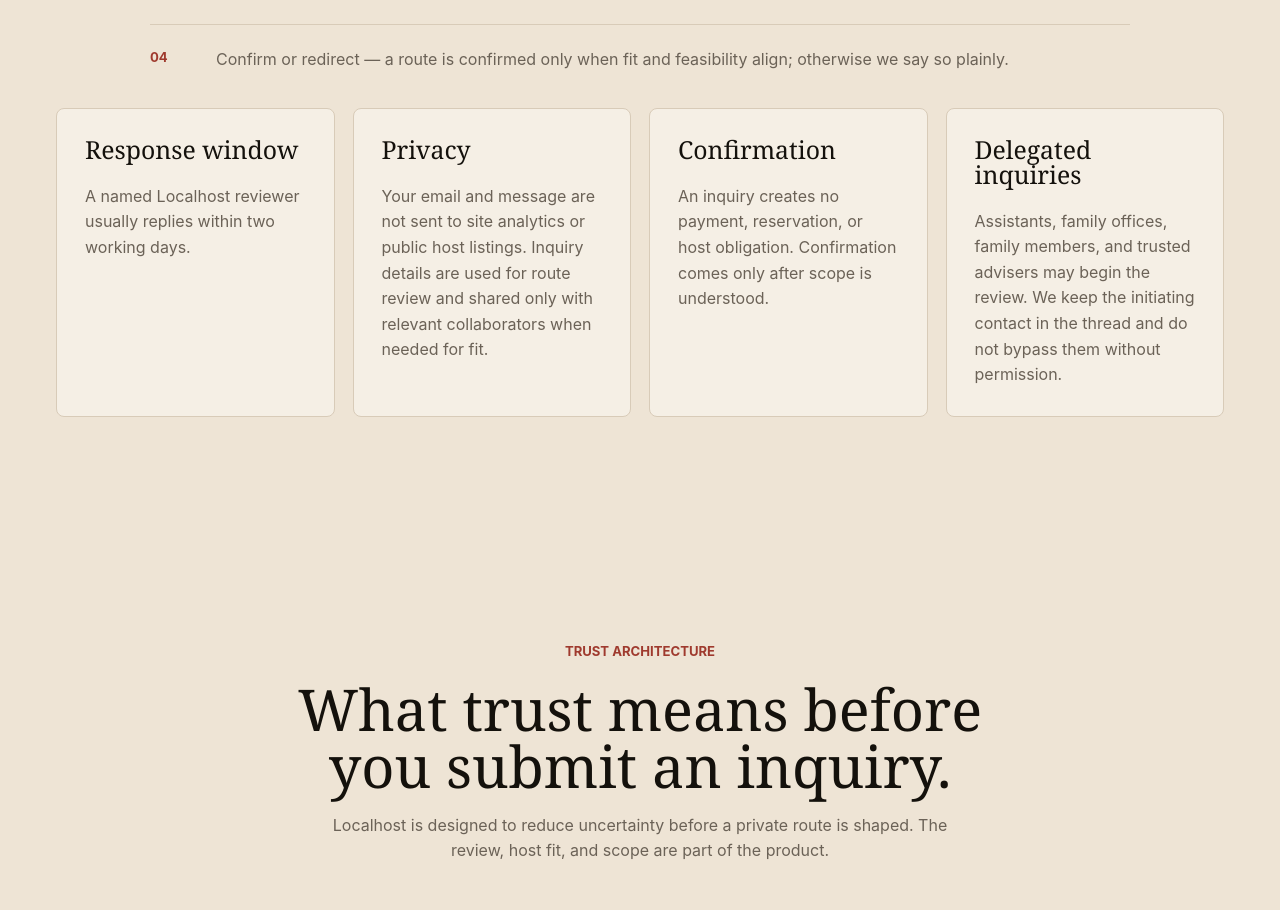
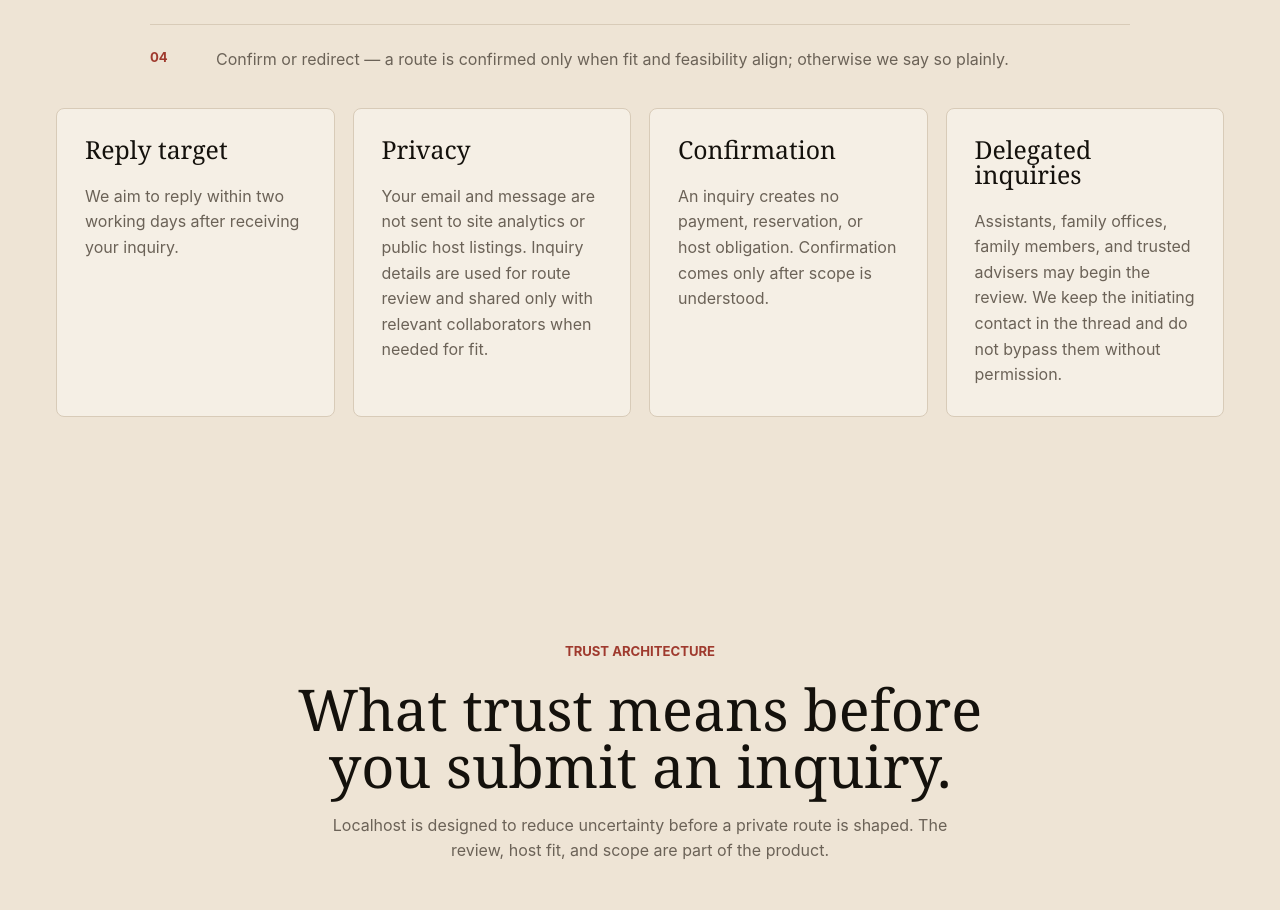
Before and after one commit to luckyericyao/localhostchinav1, a Next.js app: page /trust in a window 1280 px wide. Shown: the part 1700-2610 px from the top of the page. Built offline with nearby package versions, Linux system fonts and the light colour scheme.

Commit message:
Describe reply timing as a target after receipt

```diff
--- a/app/inquiry/page.tsx
+++ b/app/inquiry/page.tsx
@@ -8,7 +8,7 @@ import type {
   LocalhostIntentType,
   LocalhostRouteContext
 } from "@/app/actions/submitLocalhostInquiry";
-import { localhostResponseWindow } from "@/lib/contact";
+import { localhostReplyTarget } from "@/lib/contact";
 import { approvedOperator, publicOperator } from "@/lib/operator";
 import { culturalVisualLayers } from "@/lib/content";
 import { buildLocalhostPageMetadata } from "@/lib/metadata";
@@ -147,8 +147,7 @@ export default async function InquiryPage({ searchParams }: InquiryPageProps) {
                 </p>
               </div>
               <p className="fine-copy">
-                We aim to reply {localhostResponseWindow} after receiving your
-                inquiry, to the person who began the conversation.
+                {localhostReplyTarget} We reply to the person who began the conversation.
               </p>
               {operator ? (
                 <p className="fine-copy">
--- a/app/trust/page.tsx
+++ b/app/trust/page.tsx
@@ -3,7 +3,7 @@ import Link from "next/link";
 import { SiteFooter } from "@/components/SiteFooter";
 import { SiteHeader } from "@/components/SiteHeader";
 import { OperatorDetails } from "@/components/OperatorDetails";
-import { localhostResponseWindow } from "@/lib/contact";
+import { localhostReplyTarget } from "@/lib/contact";
 import { buildLocalhostPageMetadata } from "@/lib/metadata";
 
 export const metadata: Metadata = buildLocalhostPageMetadata({
@@ -79,8 +79,8 @@ const trustProcess = [
 
 const trustCommitments = [
   {
-    title: "Response window",
-    copy: `A named Localhost reviewer usually replies ${localhostResponseWindow}.`
+    title: "Reply target",
+    copy: localhostReplyTarget
   },
   {
     title: "Privacy",
--- a/lib/contact.ts
+++ b/lib/contact.ts
@@ -9,3 +9,6 @@ export const localhostDeliveryEmail =
 
 export const localhostResponseWindow =
   process.env.LOCALHOST_RESPONSE_WINDOW || "within two working days";
+
+export const localhostReplyTarget =
+  `We aim to reply ${localhostResponseWindow} after receiving your inquiry.`;
```
Also changed, not shown: scripts/site-smoke.mjs (+9 -0 lines).
